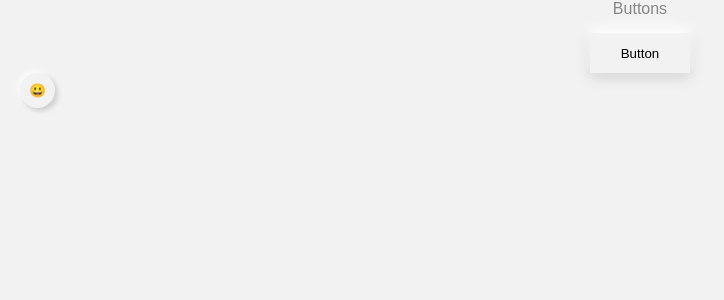
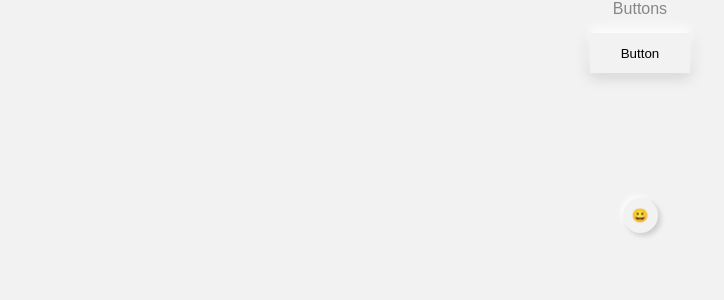
Before and after one commit to ayush-srtv/neumorphic-components, a React (Create React App) app: page / in a window 1280 px wide. Shown: the top 300 px of the page, without its empty margins (0-724 px from the left). Built offline with nearby package versions, Linux system fonts and the light colour scheme.

Commit message:
changed css

```diff
--- a/src/styles.css
+++ b/src/styles.css
@@ -19,4 +19,9 @@ body {
 }
 .buttons {
   padding: 15px 20px;
+  display: flex;
+  align-items: center;
+  justify-content: space-between;
+  flex-direction: column;
+  height: 200px;
 }
```
